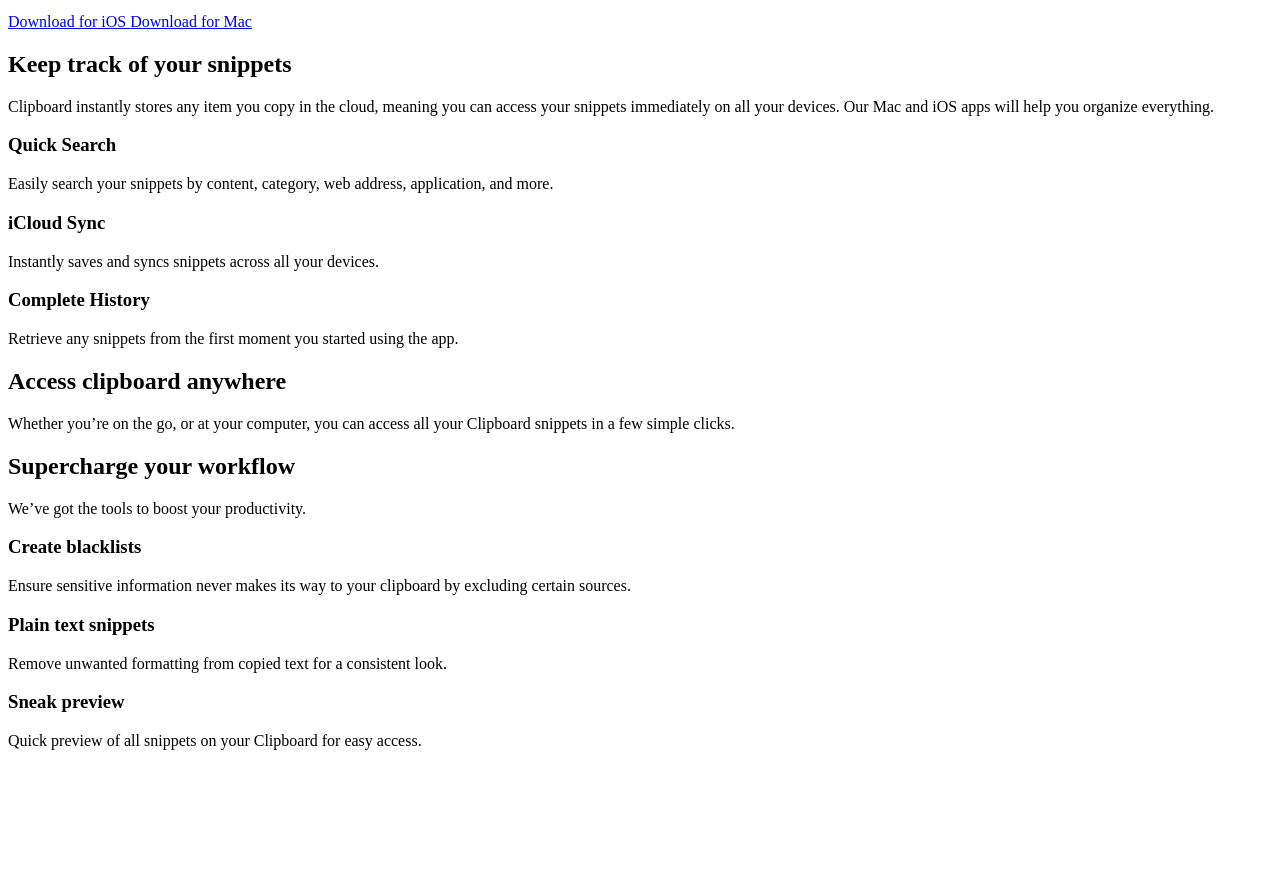
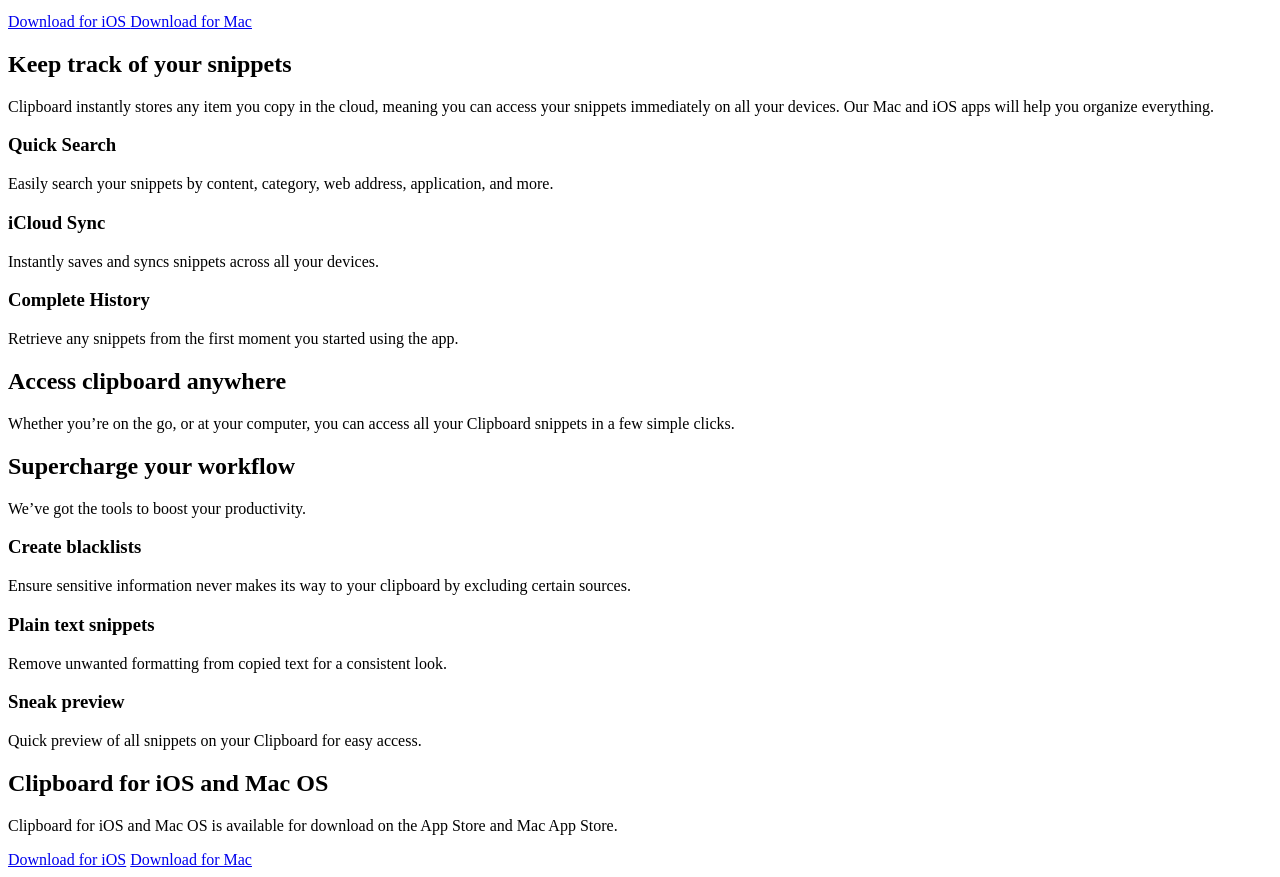
Before and after one commit to ankushsingh24/Clipboard-Page, a plain HTML site: page index.html in a window 1280 px wide. Shown: the part 101-978 px from the top of the page. Before the commit the page ends 867 px from the top, so only its background shows below. Drawn offline with Linux system fonts and the light colour scheme; a web font is replaced by a local one.

Commit message:
added 4th section

```diff
--- a/index.html
+++ b/index.html
@@ -107,6 +107,19 @@
 
             <!-- -------------- 3rd Section Ends ----------------- -->
 
+            <section>
+                <h2>Clipboard for iOS and Mac OS</h2>
+                <p>
+                    Clipboard for iOS and Mac OS is available for download on the
+                    App Store and Mac App Store.
+                </p>
+                <div class="download-links">
+                    <a class="ios-link" href="#">Download for iOS</a>
+                    <a class="mac-link" href="#">Download for Mac</a>
+                </div>
+            </section>
+
+            <!-- -------------- 4th Section Ends ----------------- -->
         </div>
     </main>
 
```
